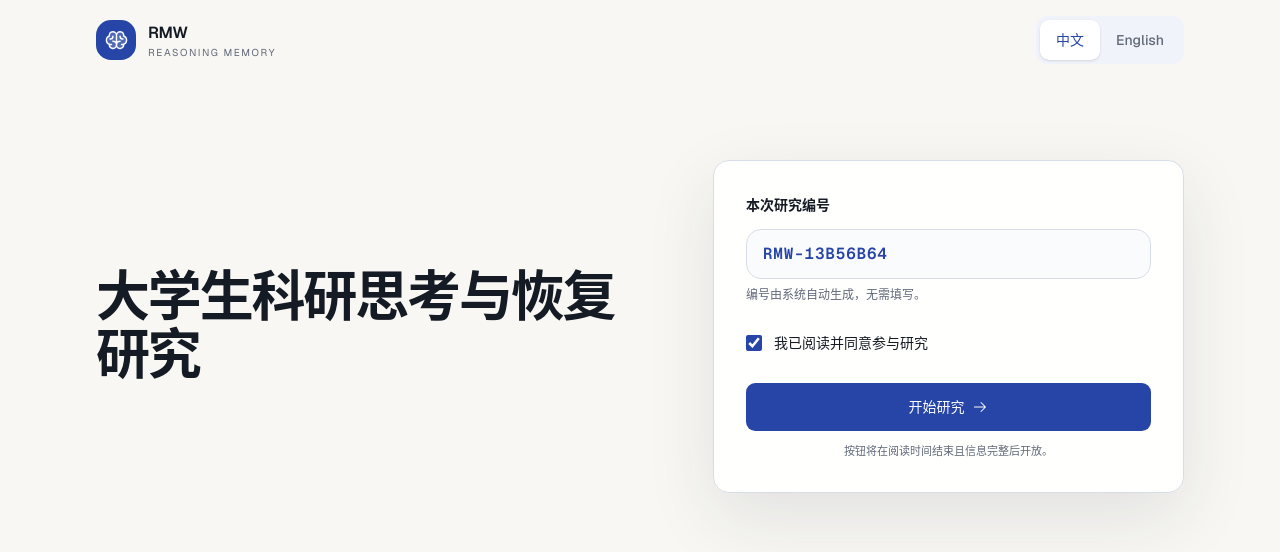
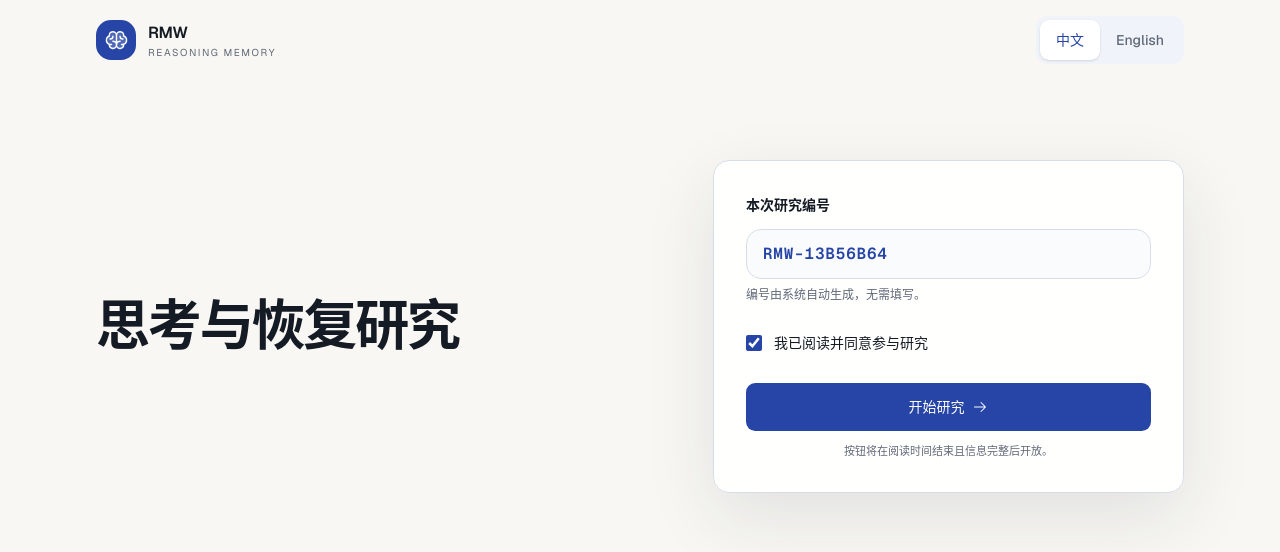
Before and after one commit to Bruce-778/CHI-2027-RMW-Platform, a Next.js app: page / in a window 1280 px wide. Shown: the top 552 px of the page. Built offline with nearby package versions, Linux system fonts and the light colour scheme.

Commit message:
Shorten participant-facing study title

```diff
--- a/src/components/rmw-app.tsx
+++ b/src/components/rmw-app.tsx
@@ -30,7 +30,7 @@ type ChatMessage = { role: "user" | "assistant"; text: string };
 
 const copy = {
   "zh-CN": {
-    study: "大学生科研思考与恢复研究", consent: "我已阅读并同意参与研究",
+    study: "思考与恢复研究", consent: "我已阅读并同意参与研究",
     anonymous: "本次研究编号", enter: "开始研究", language: "界面语言",
     pretitle: "开始前，先了解你的经验", next: "继续", back: "返回",
     materials: "材料", chat: "AI 助手", memo: "工作区", recovery: "推理恢复支持",
```
